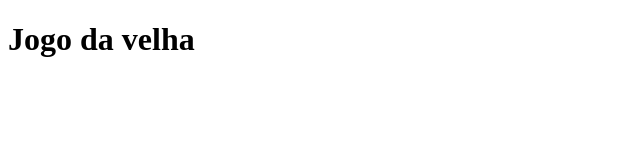
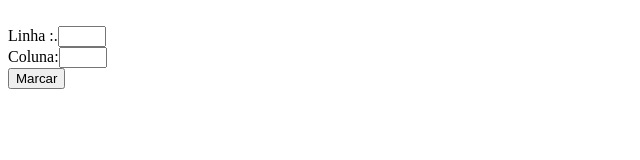
Before and after one commit to marisantosteixeira/JogodaVelha, a website: page index.html in a window 1280 px wide. Shown: the whole page, without its empty margins (0-640 px from the left). Drawn offline with Linux system fonts and the light colour scheme.

Commit message:
Update index.html

```diff
--- a/index.html
+++ b/index.html
@@ -12,8 +12,12 @@
     <title>Jogo da velha</title>
 
 </head>
-<body>
-<h1>Jogo da velha</h1>
+<body onload=inicia()>
+    <div id='board'></div><br />
+    Linha :.<input id="lin" type="number" min="1" max="2"> <br />
+    Coluna:<input id="col" type="number"min="1" max="2"> <br />
+    <button onclick="jogar()">Marcar</button><br />
+    <div id='aviso'></div><br />
     <script src="js/script.js"></script>
     <script src="js/main.js"></script>
 </body>
```
